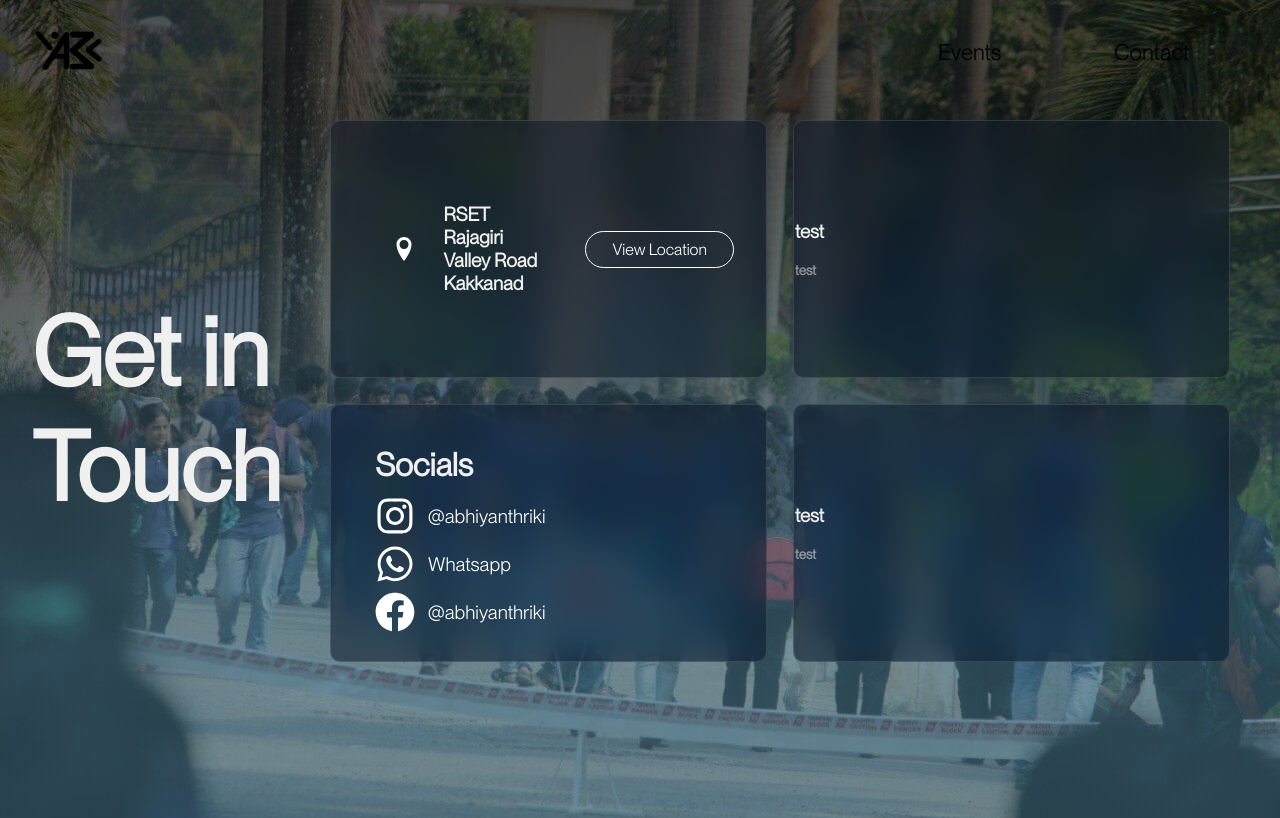
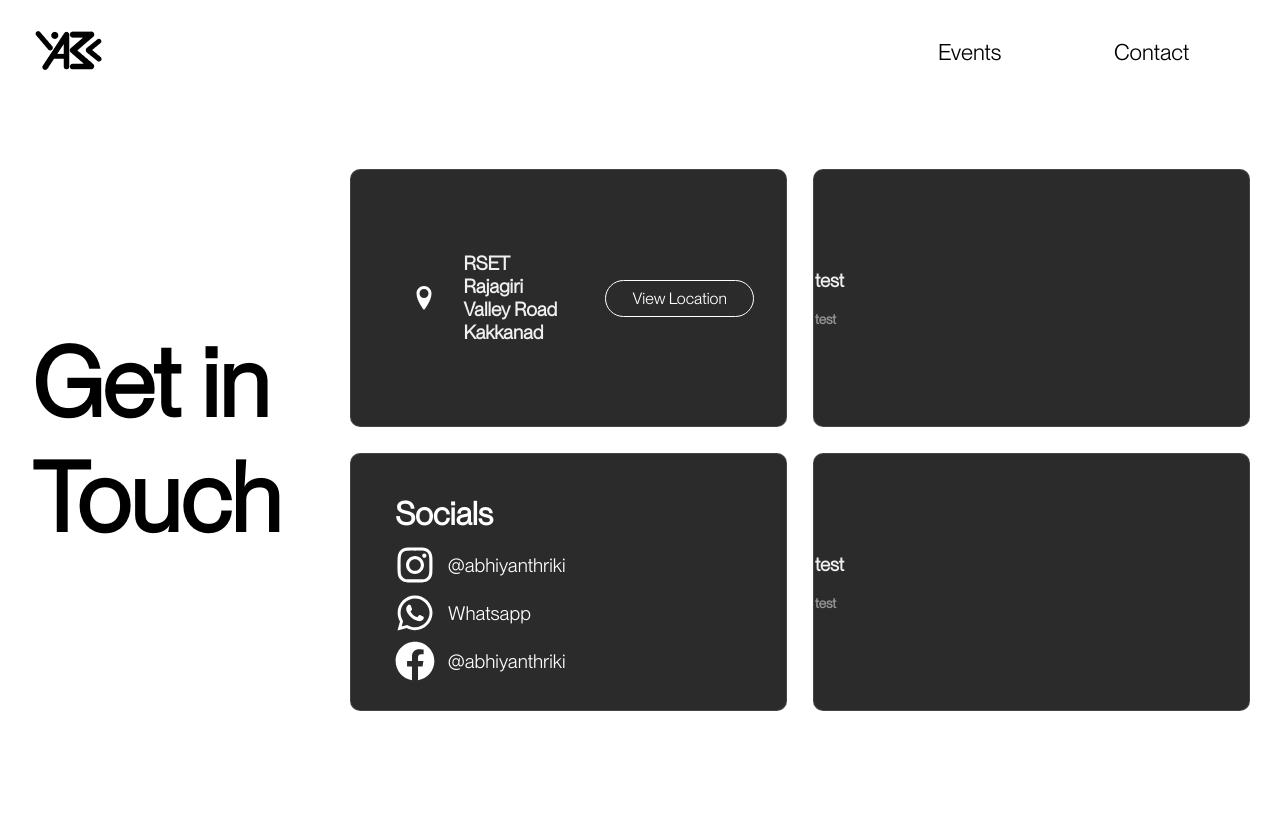
Before and after one commit to notarjunvijayan/abhiyanthriki2023, a React (Vite) app: page /contact-us in a window 1280 px wide. Built offline with nearby package versions, Linux system fonts and the light colour scheme; no server answers.

Commit message:
fix again

```diff
--- a/src/Contact/Contact.css
+++ b/src/Contact/Contact.css
@@ -1,22 +1,12 @@
 .contact-container {
-  background-image: linear-gradient(
-      180deg,
-      rgba(0, 0, 0, 0.6796919451374299) 14%,
-      rgba(53, 92, 108, 0.6824930655856092) 71%
-    ),
-    url('/Images/a3k.jpg');
   background-repeat: no-repeat;
   background-size: cover;
-  padding: 15dvh 2rem;
+  padding-top: 15dvh;
+  padding-left: 2em;
   display: flex;
   align-items: center;
+  height: 80vh;
 }
-
-.contact-container h1 {
-  font-size: 6rem;
-  width: 30dvw;
-}
-
 .contact-cards {
   display: flex;
   flex-direction: row;
@@ -24,7 +14,8 @@
   justify-content: center;
   align-items: center;
   width: 100vw;
-  padding-bottom: 3%;
+  padding-bottom: 1%;
+  padding-top: 1%;
   gap: 2vw;
   overflow-y: hidden;
 }
@@ -36,7 +27,7 @@
 .contact-card {
   backdrop-filter: blur(16px) saturate(180%);
   -webkit-backdrop-filter: blur(16px) saturate(180%);
-  background-color: rgba(17, 25, 40, 0.55);
+  background-color: rgba(0, 0, 0, 0.832);
   border-radius: 12px;
   border: 1px solid rgba(255, 255, 255, 0.125);
   border-radius: 10px;
@@ -92,7 +83,6 @@
   z-index: 2;
 }
 
-.contact-container h1,
 .contact-cards h2,
 .contact-cards h3,
 .contact-cards h4,
@@ -260,6 +250,13 @@ i {
 
 .contact-social-item {
   font-size: 1.2rem;
+}
+
+.contact-main-title {
+  font-size: 6rem;
+  color: black;
+  width: 30dvw;
+  z-index: 5;
 }
 
 /*
--- a/src/Contact/Contact.jsx
+++ b/src/Contact/Contact.jsx
@@ -36,8 +36,8 @@ const Contact = () => {
   }, []);
 
   return (
-    <div className="contact-container">
-      <h1>Get in Touch</h1>
+    <div className='contact-container'>
+      <h1 className='contact-main-title'>Get in Touch</h1>
       <div className='contact-cards' id='contact-cards'>
         <Tilt>
           <div className='contact-card' onClick={handleLocationLinkClick}>
@@ -47,7 +47,10 @@ const Contact = () => {
                   <div className='contact-card-info-title'>
                     <div className='contact-address'>
                       <div className='contact-address-text'>
-                      <ImLocation size={80} className='contact-locationLogo' />
+                        <ImLocation
+                          size={80}
+                          className='contact-locationLogo'
+                        />
                         <h2>
                           RSET <br />
                           Rajagiri Valley Road
```
Lines whose indentation alone changed are shown as unchanged.
